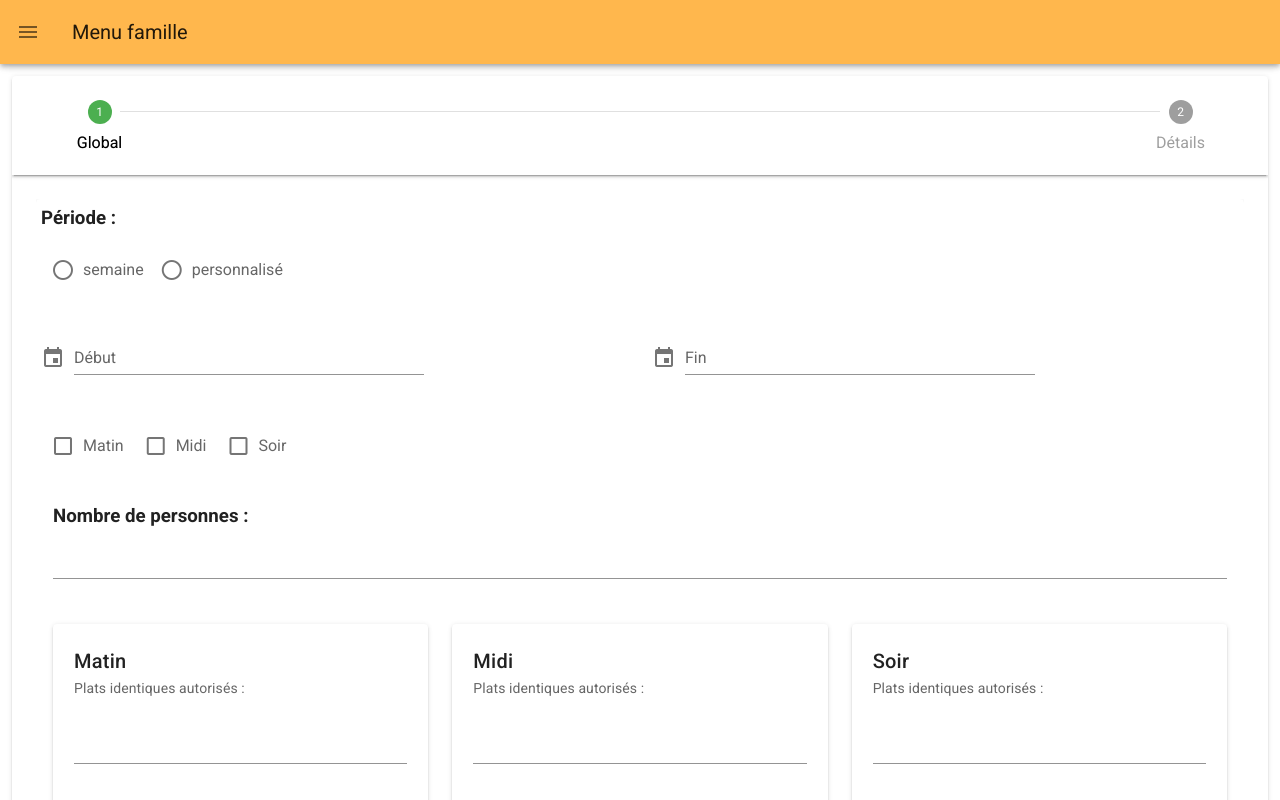
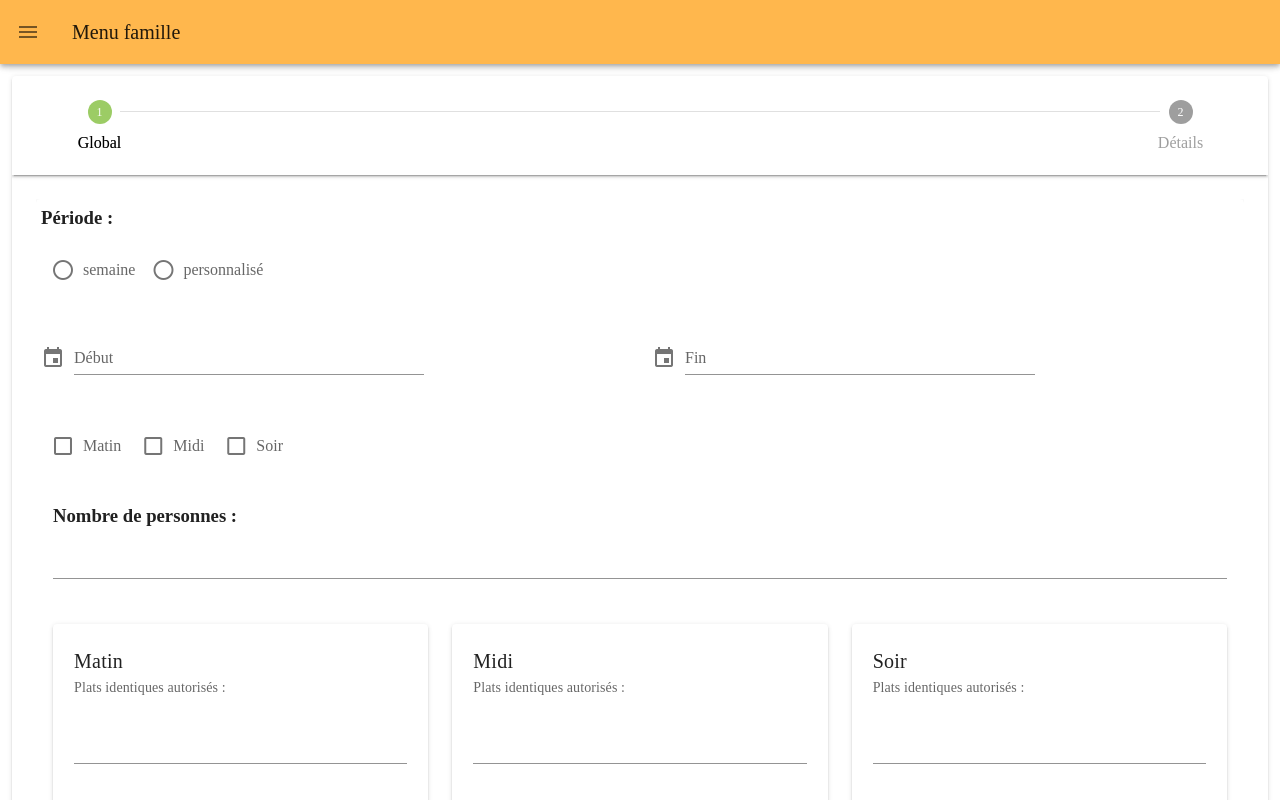
Before and after one commit to dorineT/MDL-MenuFamille, a Vue app in the folder front/menufamille/: page /creationMenu in a window 1280 px wide. Shown: the top 800 px of the page. Built offline with nearby package versions, Linux system fonts and the light colour scheme.

Commit message:
contrainte jour

```diff
--- a/front/menufamille/src/App.vue
+++ b/front/menufamille/src/App.vue
@@ -51,3 +51,10 @@ export default {
   data: () => ({ drawer: false }),
 };
 </script>
+
+<style lang="sass">
+.v-application
+  font-family: 'Mansalva', cursive !important
+  .title // To pin point specific classes of some components
+    font-family: 'Mansalva', cursive !important
+</style>
--- a/front/menufamille/src/components/Constraintscalendar.vue
+++ b/front/menufamille/src/components/Constraintscalendar.vue
@@ -4,7 +4,7 @@
      <v-form>
     <h3>Période :</h3>
     <v-container class="px-0" fluid>
-      <v-radio-group v-model="choixPeriode" row>
+      <v-radio-group v-model="choixPeriode" row @change="textFieldDisabled = false">
         <v-radio label="semaine" value="semaine"></v-radio>
         <v-radio label="personnalisé" value="peronalise"></v-radio>
       </v-radio-group>
@@ -20,6 +20,7 @@
           transition="scale-transition"
           offset-y
           min-width="auto"
+          :disabled="textFieldDisabled"
         >
           <template v-slot:activator="{ on, attrs }">
             <v-text-field
@@ -55,6 +56,7 @@
           transition="scale-transition"
           offset-y
           min-width="auto"
+          :disabled="textFieldDisabled"
         >
           <template v-slot:activator="{ on, attrs }">
             <v-text-field
@@ -254,6 +256,7 @@ export default {
       nbPlatMidi: null,
       nbPlatSoir: null,
       choixPeriode: null,
+      textFieldDisabled: true,
       choixTypeMenu: 'manuel',
       choixMenuAutomatique: null,
       menu: false,
@@ -298,11 +301,19 @@ export default {
   },
   computed: {
     computedDateFormattedDebut() {
-      if(this.choixPeriode === 'semaine'){
+      if(this.choixPeriode === 'semaine' & this.dateDebut!= ""){
         var date = new Date(this.dateDebut);
         // add 7 days
-        date.setDate(date.getDate() + 6);
-        console.log(date)
+        let newdatesecond = date.setDate(date.getDate() + 6);
+        console.log(newdatesecond)
+        let newDate = new Date(newdatesecond)
+
+        console.log(newDate)
+        let month = (newDate.getMonth() + 1 > 12) ? '01' : newDate.getMonth()+1
+        let day =  newDate.getDay()
+        let year = newDate.getFullYear()
+
+        console.log(month+'-'+day+'-'+year)
       }
       this.computedDateFormattedFin
       return this.formatDate(this.dateDebut);
@@ -322,16 +333,16 @@ export default {
 
 
 .v-application .primary--text
-  color: green /*#FFB74D*/ !important
-  caret-color: green /*#FFB74D*/  !important
+  color: #9CCC65 /*#FFB74D*/ !important
+  caret-color: #9CCC65 /*#FFB74D*/  !important
 
 .v-application .accent
-    background-color: green !important
-    border-color: green !important
+    background-color: #9CCC65 !important
+    border-color: #9CCC65 !important
 
 .v-application .accent--text
-  color: green /*#FFB74D*/ !important
-  caret-color: green /*#FFB74D*/  !important
+  color: #9CCC65 /*#FFB74D*/ !important
+  caret-color: #9CCC65 /*#FFB74D*/  !important
 
 .v-card
   padding: 5px
--- /dev/null
+++ b/front/menufamille/src/style/globalStyle.sass
@@ -0,0 +1,5 @@
+$colorOrange: #FFB74D
+$colorGreen: 'light-green lighten-1'
+/*#9CCC65*/
+
+$font-family: 'Mansalva', cursive
--- a/front/menufamille/src/style/globalStyle.styl
+++ /dev/null
@@ -1,2 +0,0 @@
-$colorOrange: #FFB74D
-$colorGreen: 'light-green lighten-1'
--- a/front/menufamille/src/views/CreationMenu.vue
+++ b/front/menufamille/src/views/CreationMenu.vue
@@ -2,13 +2,13 @@
    <v-container fluid>
     <v-stepper v-model="e1" alt-labels>
       <v-stepper-header>
-        <v-stepper-step :complete="e1 > 1" step="1" color="green">
+        <v-stepper-step :complete="e1 > 1" step="1" color="#9CCC65">
            Global
         </v-stepper-step>
 
         <v-divider></v-divider>
 
-        <v-stepper-step :complete="e1 > 2" step="2" color="green">
+        <v-stepper-step :complete="e1 > 2" step="2" color="#9CCC65">
           Détails
         </v-stepper-step>
       </v-stepper-header>
@@ -19,7 +19,7 @@
 
           <div class="flexDroite">
             <v-btn text > Retour </v-btn>
-            <v-btn color="green" @click="e1 = 2"> Continue </v-btn>
+            <v-btn color="#9CCC65" @click="e1 = 2"> Continue </v-btn>
           </div>
         </v-stepper-content>
 
@@ -27,7 +27,7 @@
           <CalendarConstraintDayDay/>
           <div class="flexDroite">
             <v-btn text @click="e1 = 1"> Retour </v-btn>
-            <v-btn color="green" @click="e1 = 1"> Continue </v-btn>
+            <v-btn color="#9CCC65" @click="e1 = 1"> Continue </v-btn>
           </div>
         </v-stepper-content>
       </v-stepper-items>
@@ -61,6 +61,4 @@ export default {
 .flexDroite
   float: right
 
-
-
 </style>
```
